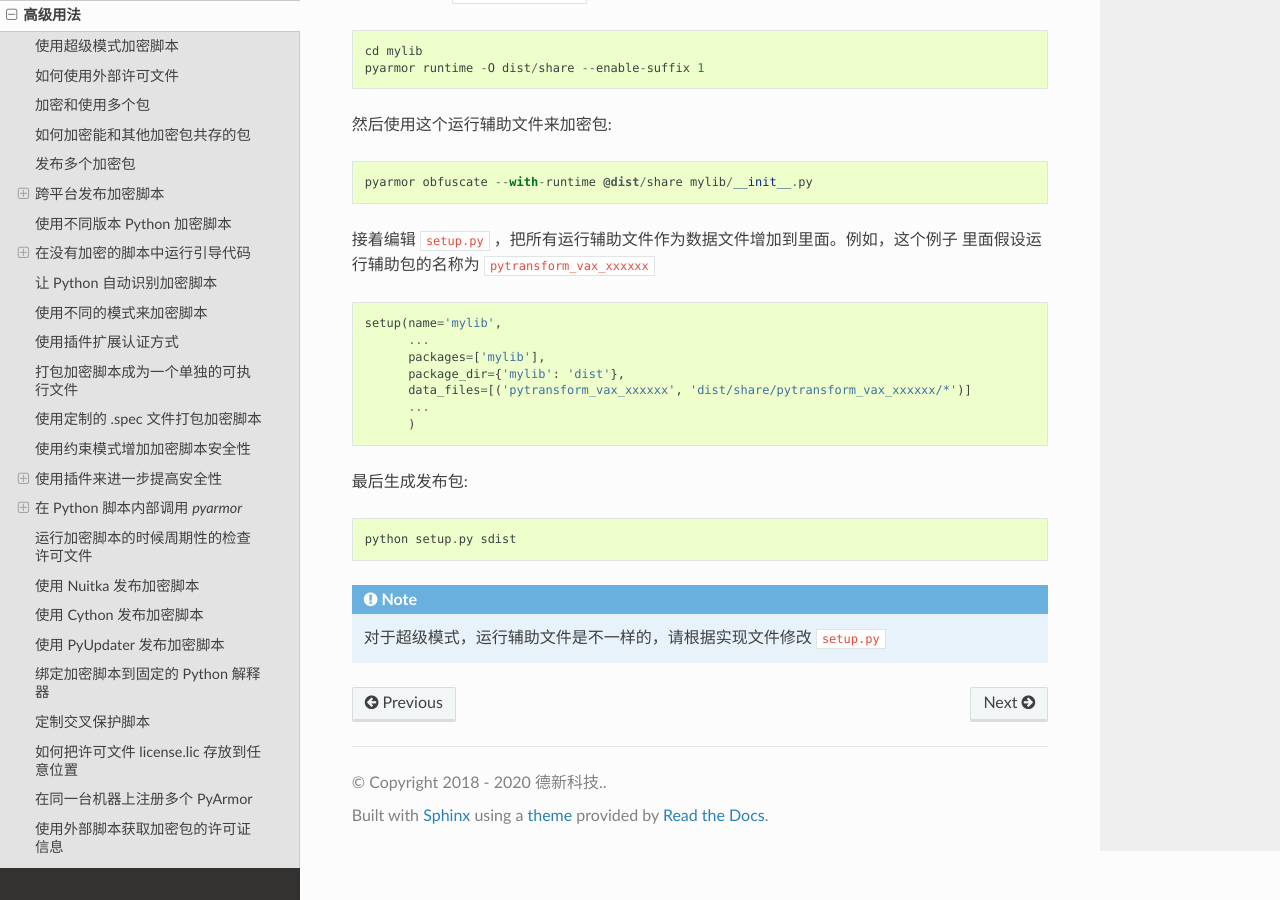
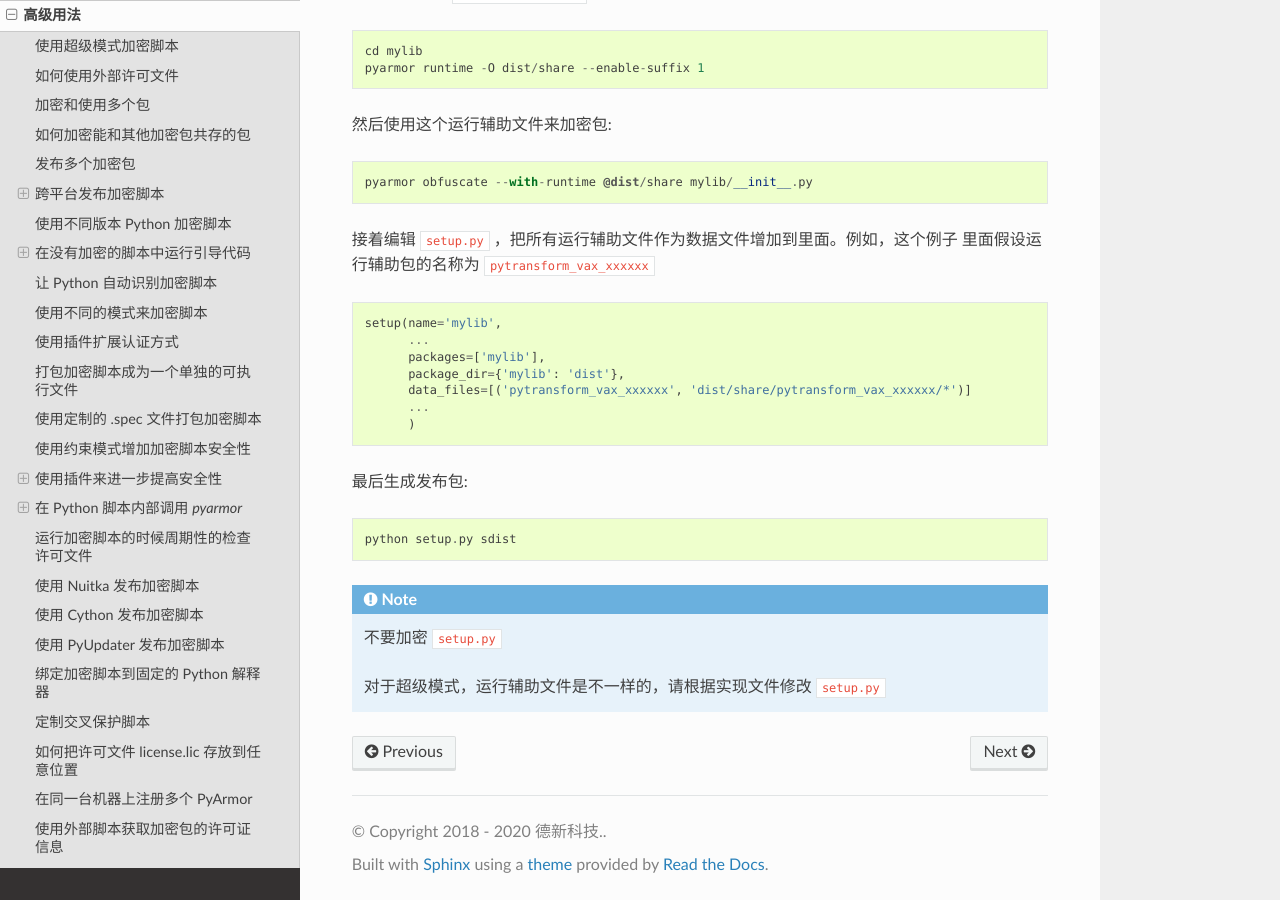
Before and after one commit to dashingsoft/pyarmor-docs-zh, a Sphinx documentation site: the page built from docs/advanced.rst, in a window 1280 px wide and 900 px high, scrolled down 32096 px. Built offline with Sphinx 7.4.7 and the Read the Docs theme 2.0.0, drawn with Linux system fonts in a browser that asks for light colours.

Commit message:
Add note

```diff
--- a/docs/advanced.rst
+++ b/docs/advanced.rst
@@ -1546,6 +1546,8 @@ PyInstaller 生成的可执行文件里面的脚本，这样就可以直观的
 
 .. note::
 
+   不要加密 ``setup.py``
+
    对于超级模式，运行辅助文件是不一样的，请根据实现文件修改 ``setup.py``
 
 .. include:: _common_definitions.txt
```
